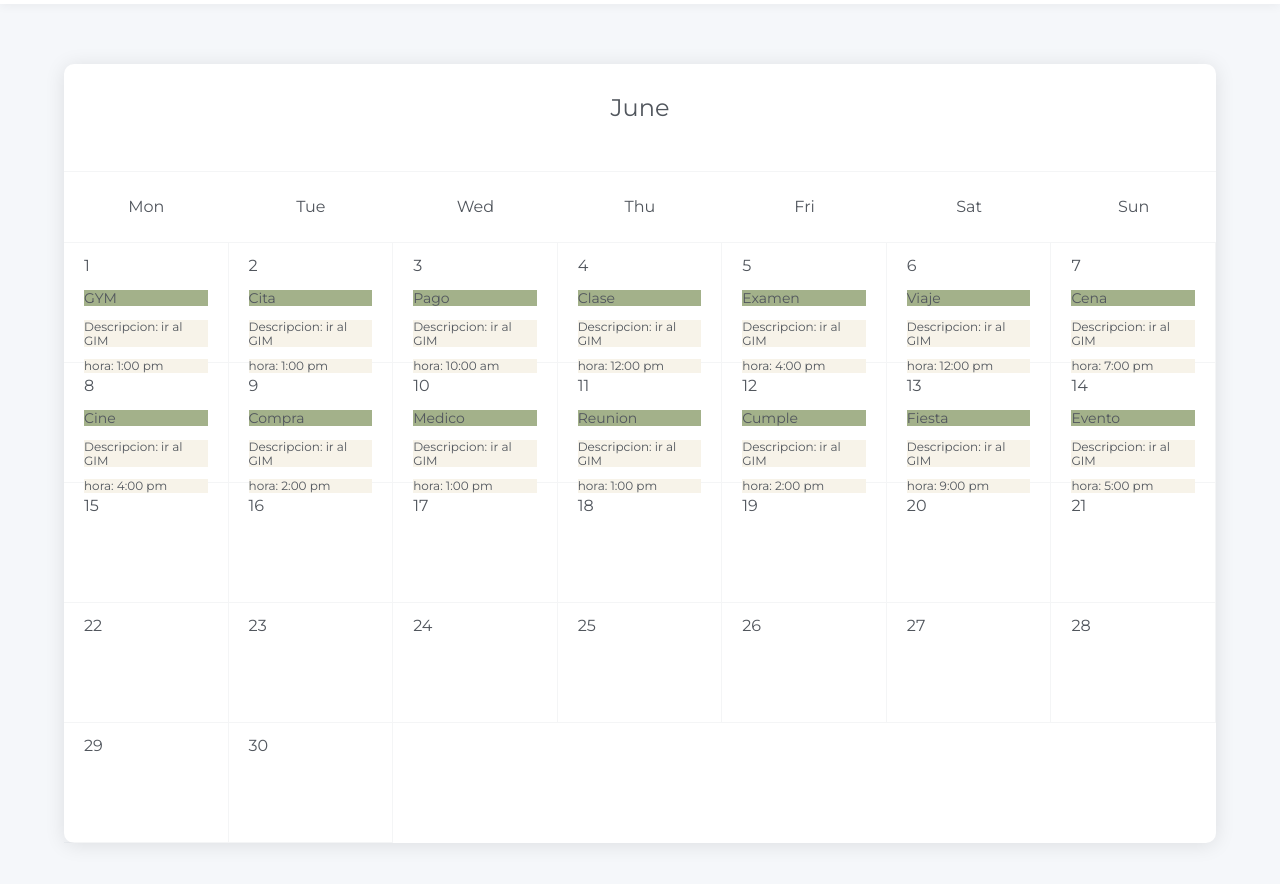
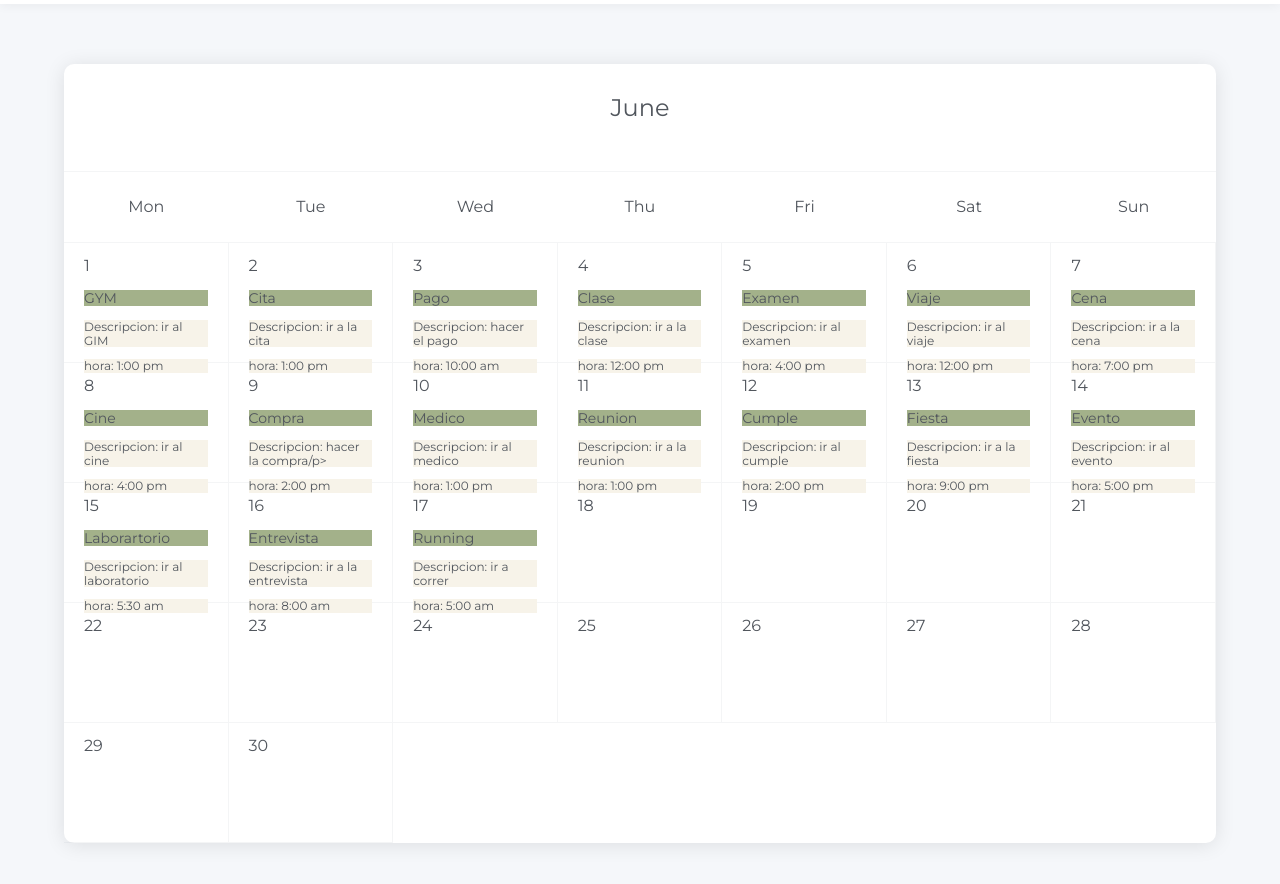
Before and after one commit to adrianpalacios327-lang/evidencia_calendar_3407186, a plain HTML site: page evidencia_calendar_3407186/index.html in a window 1280 px wide. Shown: the part 66-950 px from the top of the page. Drawn offline with Linux system fonts and the light colour scheme.

Commit message:
envio de trabajo completado

```diff
--- a/evidencia_calendar_3407186/index.html
+++ b/evidencia_calendar_3407186/index.html
@@ -78,84 +78,100 @@
             <div class="schedule__day">
                 2
                 <p class="color-evento" >Cita</p>
-                <p class="Descripcion">Descripcion: ir al GIM</p>
+                <p class="Descripcion">Descripcion: ir a la cita</p>
                 <p class="hora">hora: 1:00 pm</p>
             </div>
             <div class="schedule__day">
                 3
                 <p class="color-evento" >Pago</p>
-                <p class="Descripcion">Descripcion: ir al GIM</p>
+                <p class="Descripcion">Descripcion: hacer el pago</p>
                 <p class="hora">hora: 10:00 am</p>
             </div>
             <div class="schedule__day">
                 4
                 <p class="color-evento" >Clase</p>
-                <p class="Descripcion">Descripcion: ir al GIM</p>
+                <p class="Descripcion">Descripcion: ir a la clase</p>
                 <p class="hora">hora: 12:00 pm</p>
             </div>
             <div class="schedule__day">
                 5
                 <p class="color-evento" >Examen</p>
-                <p class="Descripcion">Descripcion: ir al GIM</p>
+                <p class="Descripcion">Descripcion: ir al examen</p>
                 <p class="hora">hora: 4:00 pm</p>
             </div>
             <div class="schedule__day">
                 6
                 <p class="color-evento" >Viaje</p>
-                <p class="Descripcion">Descripcion: ir al GIM</p>
+                <p class="Descripcion">Descripcion: ir al viaje</p>
                 <p class="hora">hora: 12:00 pm</p>
             </div>
             <div class="schedule__day">
                 7
                 <p class="color-evento" >Cena</p>
-                <p class="Descripcion">Descripcion: ir al GIM</p>
+                <p class="Descripcion">Descripcion: ir a la cena</p>
                 <p class="hora">hora: 7:00 pm</p>
             </div>
             <div class="schedule__day">
                 8
                 <p class="color-evento" >Cine</p>
-                <p class="Descripcion">Descripcion: ir al GIM</p>
+                <p class="Descripcion">Descripcion: ir al cine</p>
                 <p class="hora">hora: 4:00 pm</p>
             </div>
             <div class="schedule__day">
                 9
                 <p class="color-evento" >Compra</p>
-                <p class="Descripcion">Descripcion: ir al GIM</p>
+                <p class="Descripcion">Descripcion: hacer la compra/p>
                 <p class="hora">hora: 2:00 pm</p>
             </div>
             <div class="schedule__day">
                 10
                 <p class="color-evento" >Medico</p>
-                <p class="Descripcion">Descripcion: ir al GIM</p>
+                <p class="Descripcion">Descripcion: ir al medico</p>
                 <p class="hora">hora: 1:00 pm</p>
             </div>
             <div class="schedule__day">
                 11
                 <p class="color-evento" >Reunion</p>
-                <p class="Descripcion">Descripcion: ir al GIM</p>
+                <p class="Descripcion">Descripcion: ir a la reunion</p>
                 <p class="hora">hora: 1:00 pm</p>
             </div>
             <div class="schedule__day">
                 12
                 <p class="color-evento" >Cumple</p>
-                <p class="Descripcion">Descripcion: ir al GIM</p>
+                <p class="Descripcion">Descripcion: ir al cumple</p>
                 <p class="hora">hora: 2:00 pm</p>
             </div>
             <div class="schedule__day">
                 13
                 <p class="color-evento" >Fiesta</p>
-                <p class="Descripcion">Descripcion: ir al GIM</p>
+                <p class="Descripcion">Descripcion: ir a la fiesta</p>
                 <p class="hora">hora: 9:00 pm</p>
             </div>
             <div class="schedule__day">
                 14
                 <p class="color-evento" >Evento</p>
-                <p class="Descripcion">Descripcion: ir al GIM</p>
+                <p class="Descripcion">Descripcion: ir al evento</p>
                 <p class="hora">hora: 5:00 pm</p>
             </div>
-            <div class="schedule__day">15</div>
-            <div class="schedule__day">16</div>
-            <div class="schedule__day">17</div>
+            <div class="schedule__day">
+
+                15
+                 <p class="color-evento" >Laborartorio</p>
+                <p class="Descripcion">Descripcion: ir al laboratorio</p>
+                <p class="hora">hora: 5:30 am</p>
+            </div>
+            <div class="schedule__day">
+                16
+                 <p class="color-evento" >Entrevista</p>
+                <p class="Descripcion">Descripcion: ir a la entrevista</p>
+                <p class="hora">hora: 8:00 am</p>
+            </div>
+            <div class="schedule__day">
+                17
+                 <p class="color-evento" >Running</p>
+                <p class="Descripcion">Descripcion: ir a correr</p>
+                <p class="hora">hora: 5:00 am</p>
+            </div>
             <div class="schedule__day">18</div>
             <div class="schedule__day">19</div>
             <div class="schedule__day">20</div>
--- a/evidencia_calendar_3407186/styles.css
+++ b/evidencia_calendar_3407186/styles.css
@@ -127,7 +127,7 @@ body{
 
 
 
-/* media query: adfaptacionnde unnestiloa un breakpoint determinado */
+/* media query: adaptacion de un estilo a un breakpoint determinado */
 
 @media screen and (max-width:500px){
 /*calendario*/
```
